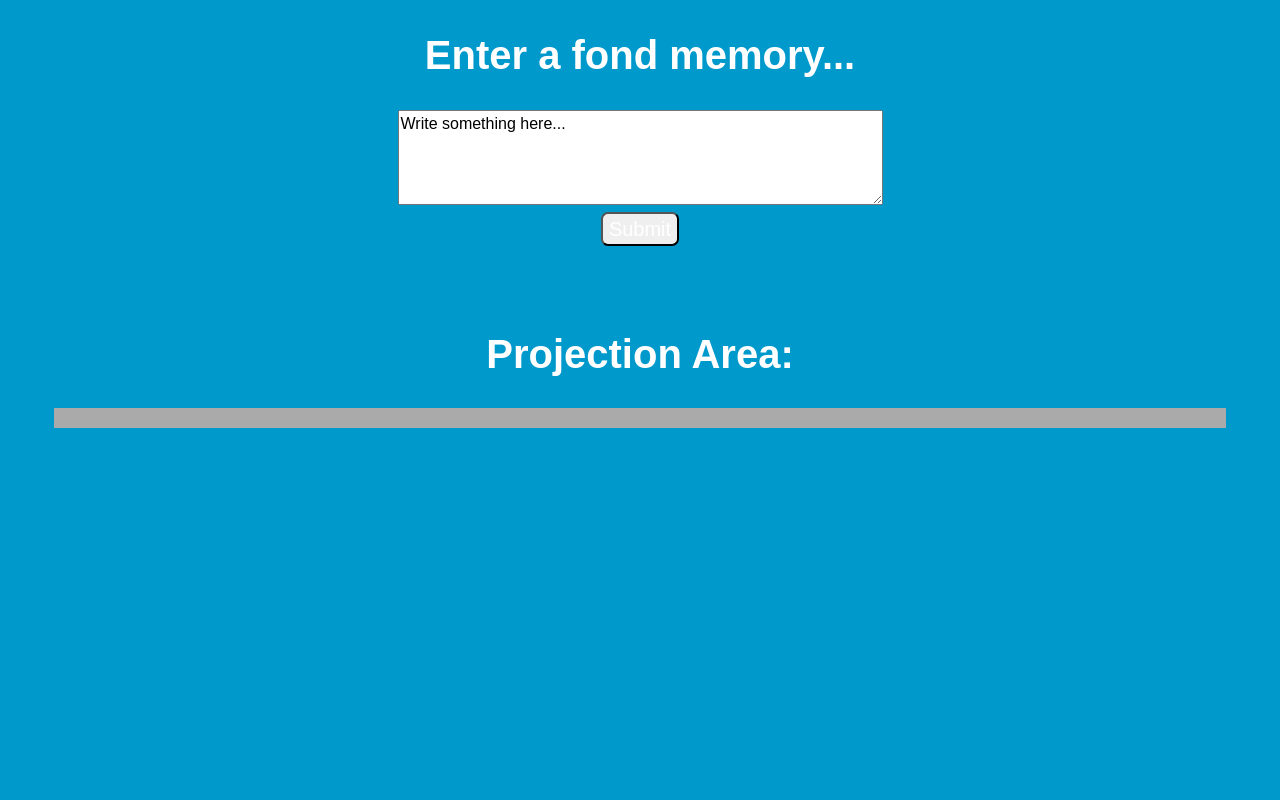
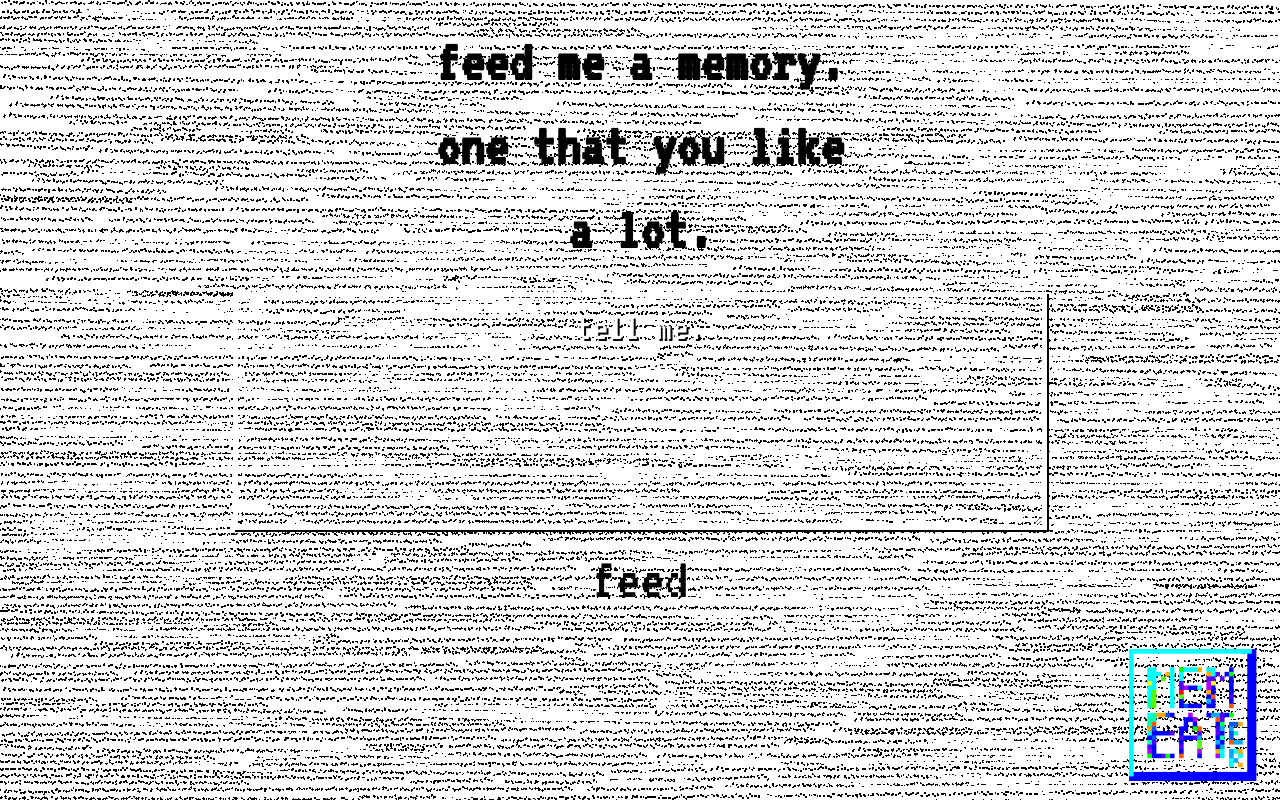
Before and after one commit to 1gb/memoryEater, a plain HTML site: page index.html in a window 1280 px wide. Drawn offline with nearby package versions, Linux system fonts and the light colour scheme; a web font is replaced by a local one.

Commit message:
Updated styling

```diff
--- a/css/main.css
+++ b/css/main.css
@@ -96,26 +96,66 @@ textarea {
    ========================================================================== */
 
    body {
-     background: #0099cc;
+     background-image: url(../img/background.gif);
      text-align: center;
-     font-family: 'Bubbler One', sans-serif;
-     color: white;
+     font-family: 'VT323', monospace;
+     color: black;
    }
 
    h1 {
-     font-size: 40px;
+     font-size: 60px;
+   }
+
+   .feedH1 {
+     margin: 0 auto;
+     padding: 20px;
+     width: 35%;
    }
 
    .textInput {
+     color: white;
+     text-shadow: 2px 2px 0px #000;
+     background: none;
+     font-size: 40px;
+     border: 5px solid white;
+     box-shadow: 2px 2px 0px #000;
+     text-align: center;
+     overflow: hidden;
+   }
+
+   .textInput:hover {
+     background:white;
+     box-shadow: none;
+     text-shadow: none;
      color: black;
+   }
+
+   textarea: focus, input:focus {
+     outline: none;
+   }
+
+   *:focus {
+       outline: none;
    }
 
    button {
      display: block;
+     background: none;
+     color: black;
+     border: none;
      margin: 0 auto;
-     font-family: 'Bubbler One', sans-serif;
-     font-size: 20px;
-     border-radius: 7px;
+     font-family: 'VT323', monospace;
+     font-size: 60px;
+   }
+
+   button:hover {
+     color: blue;
+   }
+
+   .logo {
+     position:fixed;
+     right:10px;
+     bottom:10px;
    }
 
    .projH1 {
@@ -125,9 +165,20 @@ textarea {
      margin: 0 auto;
      margin-bottom: 90px;
      width: 90%;
-     background-color: #aaa;
-     font-family: 'Arimo', sans-serif;
+     background: none;
      padding: 10px;
+   }
+
+   .projMems {
+    -moz-column-count:4;
+    -moz-column-gap: 2%;
+    -moz-column-width: 25%;
+    -webkit-column-count:4;
+    -webkit-column-gap: 2%;
+    -webkit-column-width: 25%;
+    column-count: 4;
+    column-gap: 2%;
+    column-width: 25%;
    }
 
    .container {
@@ -136,14 +187,12 @@ textarea {
    }
 
    .item {
-     flex: 0;
-     color: red;
-     align-self: stretch;
-     display: inline-block;
+     display: block;
      color: black;
      background: white;
-     padding: 1px;
-     border: 1px solid black;
+     font-size: 20px;
+     margin-bottom: 10px;
+     padding: 4px;
    }
 
    .blur {
@@ -155,19 +204,6 @@ textarea {
      color: black;
      background-color: black;
    }
-
-
-
-
-
-
-
-
-
-
-
-
-
 
 
 /* ==========================================================================
--- a/index.html
+++ b/index.html
@@ -6,24 +6,25 @@
         <title></title>
         <meta name="description" content="">
         <meta name="viewport" content="width=device-width, initial-scale=1">
-
         <link rel="stylesheet" href="css/normalize.css">
         <link rel="stylesheet" href="css/main.css">
-        <link href="https://fonts.googleapis.com/css?family=Arimo" rel="stylesheet">
-        <link href="https://fonts.googleapis.com/css?family=Bubbler+One" rel="stylesheet">
+        <link href="https://fonts.googleapis.com/css?family=VT323" rel="stylesheet">
+        <link href="https://fonts.googleapis.com/css?family=Roboto+Mono" rel="stylesheet">
+        <link href="https://fonts.googleapis.com/css?family=Space+Mono" rel="stylesheet">
+        <link href="https://fonts.googleapis.com/css?family=Lora" rel="stylesheet">
+
     </head>
-    <body>
 
       <body>
 
-        <h1>Enter a fond memory...</h2>
+        <h1 class="feedH1">feed me a memory. one that you like a lot. </h1>
 
-        <textarea name="textarea" class="textInput" rows="4" cols="50">Write something here...</textarea>
+        <textarea name="textarea" class="textInput" rows="4" cols="50">tell me.</textarea>
 
-        <button type="button" class="btn submitButton">Submit</button>
+        <button type="button" class="btn submitButton">feed</button>
+        <div class="logo"><img src="img/logo.gif" width="150" height="150" /></div>
 
-        <h1 class="projH1">Projection Area:</h1>
-        <div class="projArea container">
+        <div class="projArea container" id="#projectionArea">
           <div class="projMems">
 
           </div>
--- a/js/main.js
+++ b/js/main.js
@@ -76,7 +76,10 @@ $(document).ready(function() {
       } //end memories.length loop
 
       for (m = 0; m < repeatedWords.length; m++) {
-        $('.' + repeatedWords[m]).addClass('blur');
+        $('.' + repeatedWords[m]).addClass('eaten');
+        $('.' + repeatedWords[m]).first().css(
+          {"background-color": "white" }
+        );
       }
 
     console.log(repeatedWords);
```
Also changed, not shown: img/background-lighter.gif (added), img/background.gif (added), img/logo.gif (added), 1 other file.
